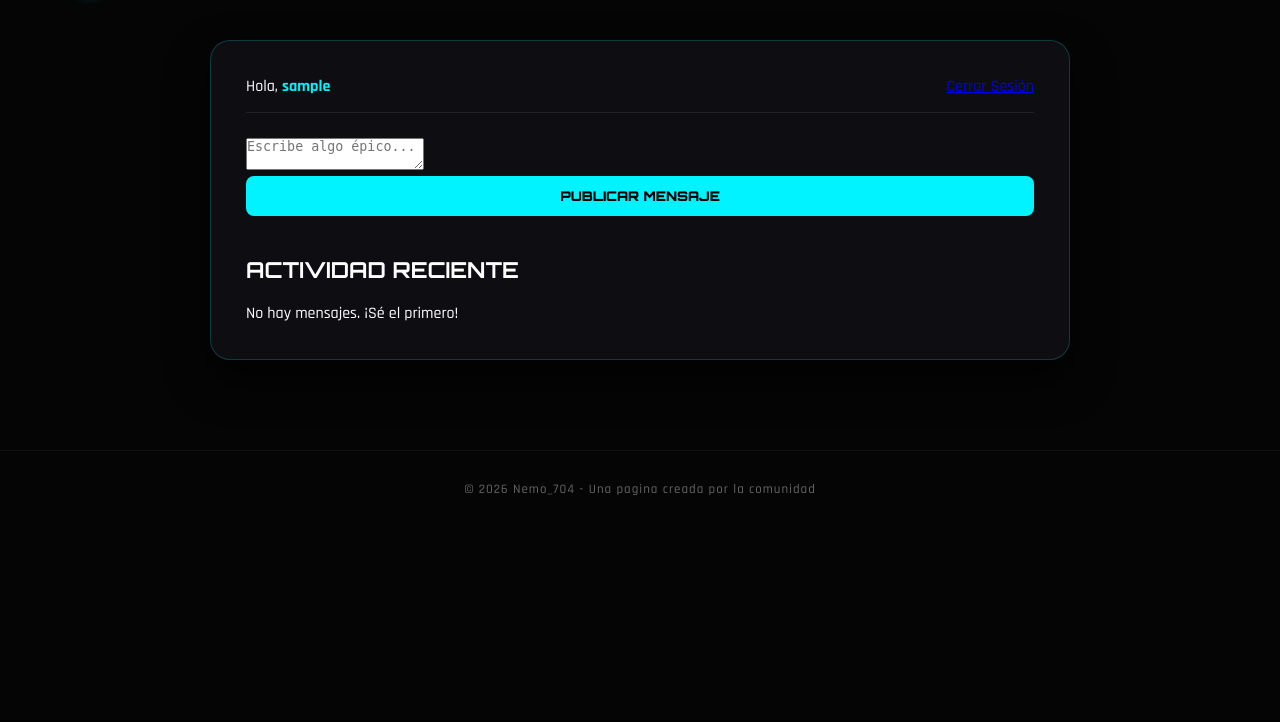
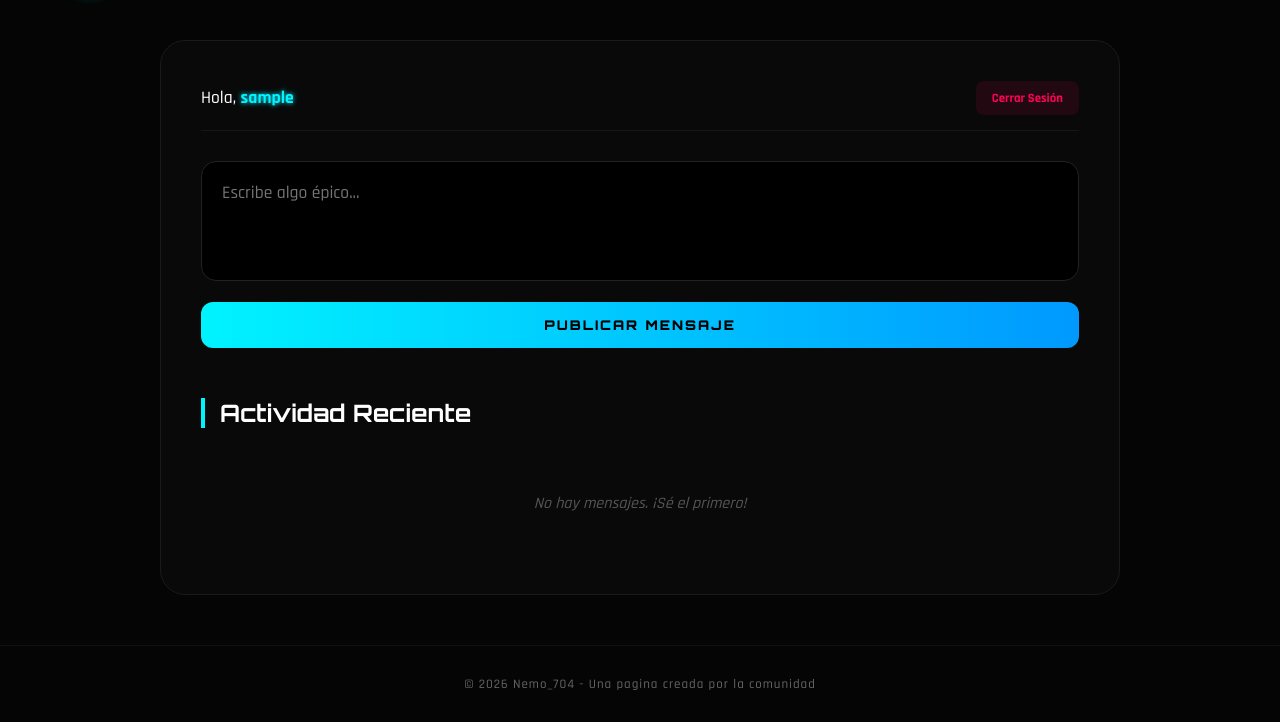
Before and after one commit to alons2080-wq/nemo-web, a Flask app: page /foro in a window 1280 px wide. Shown: the part 80-802 px from the top of the page. Before the commit the page ends 575 px from the top, so only its background shows below. Run offline with Flask 3, Linux system fonts and the light colour scheme; the visitor is signed in with stand-in values (Sample User, id 1).

Commit message:
Update style.css (forum style)

```diff
--- a/static/css/style.css
+++ b/static/css/style.css
@@ -108,113 +108,191 @@ body {
 .footer { padding: 30px; text-align: center; border-top: 1px solid #111; margin-top: 50px; }
 .footer p { font-size: 13px; color: #666; letter-spacing: 1px; }
 
-/* --- ESTILO PROFESIONAL PARA EL FORO --- */
+/* =========================================
+   FORO PRO - ESTILO NEMO_704
+   ========================================= */
 
+/* Contenedor Principal */
 .container {
-    max-width: 900px;
-    margin: 0 auto;
-    padding: 40px 20px;
+    max-width: 1000px;
+    margin: 40px auto;
+    padding: 0 20px;
 }
 
-/* Contenedor principal del foro para que no flote en la nada */
-.forum-wrapper {
-    background: rgba(15, 15, 20, 0.95);
-    padding: 35px;
+/* --- AUTENTICACIÓN (LOGIN/REGISTRO) --- */
+.auth-grid {
+    display: grid;
+    grid-template-columns: repeat(auto-fit, minmax(300px, 1fr));
+    gap: 30px;
+    margin-top: 50px;
+}
+
+.auth-card {
+    background: rgba(15, 15, 20, 0.8);
+    backdrop-filter: blur(10px);
+    padding: 30px;
     border-radius: 20px;
     border: 1px solid rgba(0, 243, 255, 0.2);
-    box-shadow: 0 20px 40px rgba(0,0,0,0.7);
+    box-shadow: 0 10px 30px rgba(0,0,0,0.5);
+    transition: 0.3s;
 }
 
-/* Barra de usuario (Bienvenida y Cerrar Sesión) */
+.auth-card:hover {
+    border-color: var(--cyan);
+    box-shadow: 0 0 20px rgba(0, 243, 255, 0.1);
+}
+
+.auth-card h3 {
+    font-family: 'Orbitron', sans-serif;
+    color: var(--cyan);
+    font-size: 1.2rem;
+    margin-bottom: 20px;
+    text-align: center;
+    letter-spacing: 2px;
+}
+
+.auth-card input {
+    width: 100%;
+    padding: 12px 15px;
+    margin-bottom: 15px;
+    background: rgba(0, 0, 0, 0.5);
+    border: 1px solid #333;
+    border-radius: 8px;
+    color: white;
+    font-family: 'Rajdhani', sans-serif;
+    transition: 0.3s;
+}
+
+.auth-card input:focus {
+    border-color: var(--cyan);
+    outline: none;
+    background: rgba(0, 0, 0, 0.8);
+}
+
+/* --- INTERFAZ DEL FORO (LOGUEADO) --- */
+.forum-wrapper {
+    background: rgba(10, 10, 12, 0.9);
+    border-radius: 25px;
+    padding: 40px;
+    border: 1px solid #1a1a1a;
+}
+
 .forum-user-bar {
     display: flex;
     justify-content: space-between;
     align-items: center;
-    margin-bottom: 25px;
-    border-bottom: 1px solid #222;
+    margin-bottom: 30px;
     padding-bottom: 15px;
+    border-bottom: 1px solid rgba(255,255,255,0.05);
 }
 
-.forum-user-bar b { color: var(--cyan); }
+.forum-user-bar p { font-size: 1.1rem; }
+.forum-user-bar b { color: var(--cyan); text-shadow: 0 0 5px var(--cyan); }
 
-.logout-btn {
-    color: #ff0055 !important;
+.logout-link {
+    background: rgba(255, 0, 85, 0.1);
+    color: #ff0055;
+    padding: 8px 15px;
+    border-radius: 8px;
     text-decoration: none;
-    font-size: 13px;
     font-weight: bold;
-    text-transform: uppercase;
+    font-size: 0.8rem;
+    transition: 0.3s;
+    border: 1px solid transparent;
 }
 
-/* Caja de creación de post */
-.post-creator-card textarea {
+.logout-link:hover {
+    background: #ff0055;
+    color: white;
+    box-shadow: 0 0 15px rgba(255, 0, 85, 0.4);
+}
+
+/* Caja de Publicación */
+.post-form textarea {
     width: 100%;
-    height: 100px;
+    height: 120px;
     background: #000;
-    border: 1px solid #333;
-    color: #fff;
-    padding: 15px;
-    border-radius: 12px;
+    border: 1px solid #222;
+    border-radius: 15px;
+    padding: 20px;
+    color: white;
     font-family: 'Rajdhani', sans-serif;
-    font-size: 16px;
+    font-size: 1.1rem;
     resize: none;
-    margin-bottom: 10px;
-    outline: none;
+    margin-bottom: 15px;
     transition: 0.3s;
 }
 
-.post-creator-card textarea:focus {
+.post-form textarea:focus {
     border-color: var(--cyan);
-    box-shadow: 0 0 10px rgba(0, 243, 255, 0.1);
+    box-shadow: 0 0 15px rgba(0, 243, 255, 0.1);
 }
 
-/* BOTÓN PUBLICAR ARREGLADO (No gigante) */
+/* BOTÓN NEMO PRO */
 .btn-nemo {
-    display: block;
-    width: 100%; /* Ocupa el ancho del textarea solamente */
-    padding: 12px;
-    background: var(--cyan);
-    color: #000 !important;
+    width: 100%;
+    padding: 15px;
+    background: linear-gradient(90deg, #00f3ff, #0099ff);
+    color: #000;
+    border: none;
+    border-radius: 12px;
     font-family: 'Orbitron', sans-serif;
     font-weight: 900;
-    border: none;
-    border-radius: 8px;
     cursor: pointer;
     text-transform: uppercase;
-    transition: 0.3s ease;
+    letter-spacing: 2px;
+    transition: 0.3s cubic-bezier(0.175, 0.885, 0.32, 1.275);
 }
 
 .btn-nemo:hover {
+    transform: scale(1.02);
     filter: brightness(1.2);
-    box-shadow: 0 0 20px rgba(0, 243, 255, 0.4);
-    transform: translateY(-2px);
+    box-shadow: 0 0 25px rgba(0, 243, 255, 0.5);
 }
 
-/* Feed de Actividad Reciente */
+/* Feed de Mensajes */
 .feed-title {
-    font-family: 'Orbitron';
-    font-size: 22px;
-    margin: 40px 0 20px;
-    color: #fff;
-    text-transform: uppercase;
+    margin-top: 50px;
+    font-family: 'Orbitron', sans-serif;
+    font-size: 1.5rem;
+    color: white;
+    border-left: 4px solid var(--cyan);
+    padding-left: 15px;
+    margin-bottom: 25px;
 }
 
 .post-card {
-    background: rgba(255,255,255,0.03);
-    border-radius: 12px;
-    padding: 20px;
+    background: rgba(255, 255, 255, 0.03);
     margin-bottom: 20px;
-    border-left: 4px solid var(--cyan);
+    padding: 25px;
+    border-radius: 15px;
+    border: 1px solid rgba(255,255,255,0.05);
+    transition: 0.3s;
 }
 
-.post-author {
+.post-card:hover {
+    background: rgba(255, 255, 255, 0.05);
+    transform: translateX(10px);
+}
+
+.post-card .author {
+    display: block;
     color: var(--cyan);
     font-weight: bold;
+    font-family: 'Orbitron', sans-serif;
+    font-size: 0.9rem;
     margin-bottom: 10px;
-    display: block;
 }
 
-.empty-feed {
+.post-card .content {
+    font-size: 1.1rem;
+    line-height: 1.4;
+    color: #ddd;
+}
+
+.empty {
     text-align: center;
+    color: #555;
     padding: 40px;
-    color: #555;
+    font-style: italic;
 }
```
